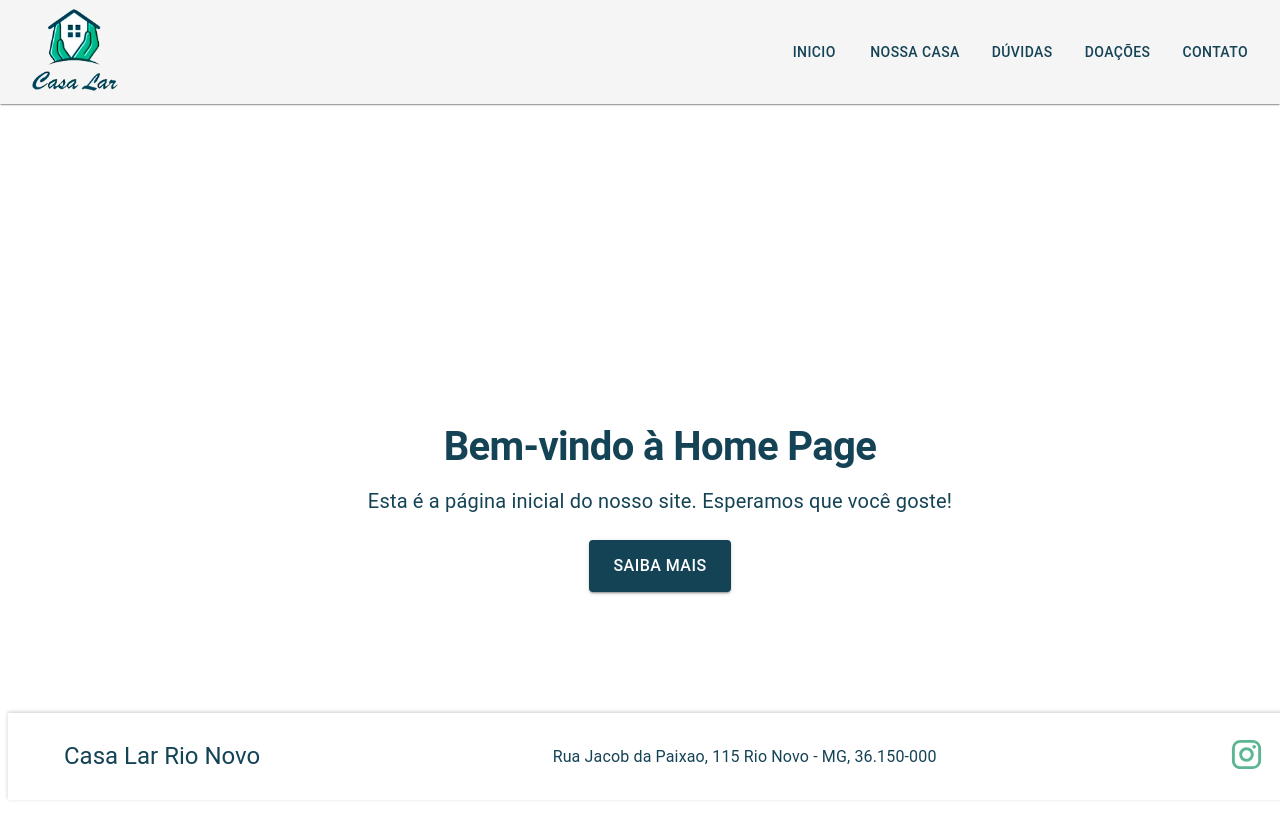
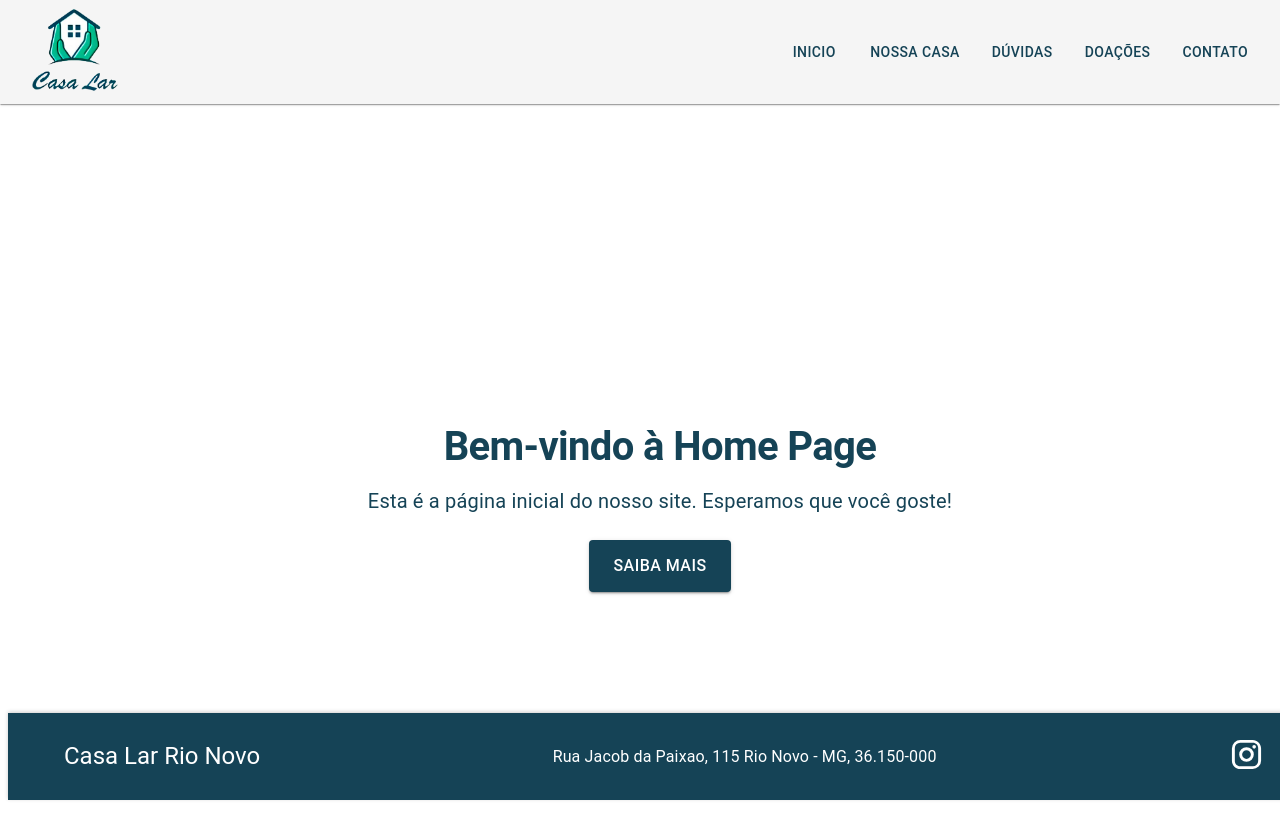
Before and after one commit to Acauhi99/front--casa-lar-rio-novo, a React (Vite) app: page / in a window 1280 px wide. Shown: the top 838 px of the page. Built offline with nearby package versions, Linux system fonts and the light colour scheme.

Commit message:
refactor: alterado as cores do footer

```diff
--- a/src/components/Footer/Footer.jsx
+++ b/src/components/Footer/Footer.jsx
@@ -6,7 +6,8 @@ export const Footer = () => {
     <Box
       component="footer"
       sx={{
-        backgroundColor: 'background.default',
+        backgroundColor: 'primary.main', // Define a cor de fundo como "primary"
+        color: 'background.default', // Define a cor padrão de texto como "background"
         paddingY: 3,
         paddingX: 2,
         position: 'fixed',
@@ -27,10 +28,10 @@ export const Footer = () => {
           gap: 2,
         }}
       >
-        <Typography variant="h5" color="primary">
+        <Typography variant="h5" color="inherit"> {/* Usa a cor herdada, que agora é "background.default" */}
           Casa Lar Rio Novo
         </Typography>
-        <Typography variant="body1" color="primary">
+        <Typography variant="body1" color="inherit"> {/* Usa a cor herdada */}
           Rua Jacob da Paixao, 115 Rio Novo - MG, 36.150-000
         </Typography>
         <Box sx={{ display: 'flex', gap: 1 }}>
@@ -38,7 +39,7 @@ export const Footer = () => {
             href="https://www.instagram.com/casalarderionovo/"
             target="_blank"
             rel="noopener"
-            color="secondary"
+            color="inherit" // Usa a cor herdada para o ícone também
             underline="hover"
           >
             <InstagramIcon fontSize="large" />
```
